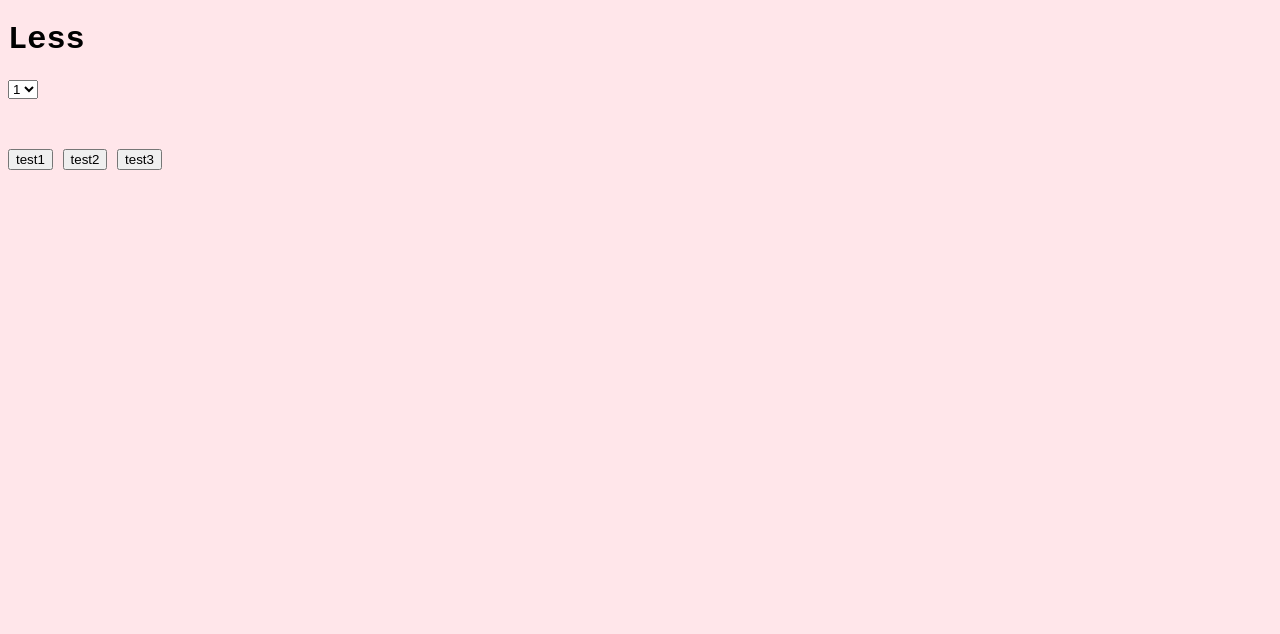
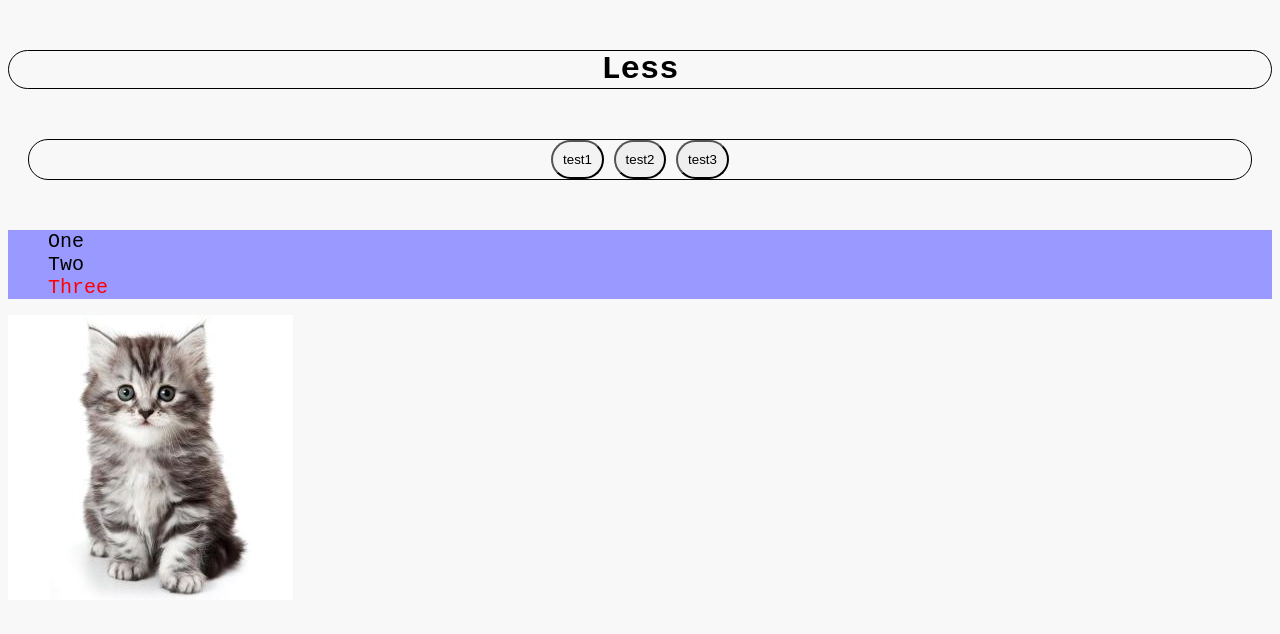
Before and after one commit to Magicianred/Less-Project, a website: page index.html in a window 1280 px wide. Drawn offline with Linux system fonts and the light colour scheme.

Commit message:
implementation of style code

```diff
--- a/index.html
+++ b/index.html
@@ -8,17 +8,19 @@
   </head>
   <body>
     <h1>Less</h1>
-    <form action="#">
-      <select>
-        <option class="one">1</option>
-        <option class="two">2</option>
-        <option class="three">3</option>
-      </select>
-    </form>
+
     <div class="groupButtons">
-      <button>test1</button>
-      <button>test2</button>
-      <button>test3</button>
+      <button class="one">test1</button>
+      <button class="two">test2</button>
+      <button class="three">test3</button>
     </div>
+
+    <ul id="ulMenu">
+      <li>One</li>
+      <li>Two</li>
+      <li>Three</li>
+    </ul>
+
+    <div class="kat"></div>
   </body>
 </html>
--- a/less/style.less
+++ b/less/style.less
@@ -1,16 +1,79 @@
 // Declaring Variable
 @font-family: "Courier New", Courier, monospace;
-@background-color: #f462;
-@primary-color: #8765u;
+@backgroundColor: rgba(207, 205, 205, 0.133);
+@primary-color: blue;
 @secondary-color: #25417;
 @topAndBottomMargin: 50px;
+@lftAndRgtMargins: 20px;
+@buttonsPadding: 10px;
+@images: "/kat.jpg";
 
+// Assign variable to tags
 body {
-  background-color: @background-color;
+  background-color: @backgroundColor;
   font-family: @font-family;
 }
 
 .groupButtons {
-  margin-top: @topAndBottomMargin;
-  margin-bottom: @topAndBottomMargin;
+  margin: @topAndBottomMargin @lftAndRgtMargins;
+  .bordered;
+  text-align: center;
 }
+
+.one {
+  background-color: @backgroundColor;
+  padding: @buttonsPadding;
+  .border-radius(20px);
+}
+
+.two {
+  padding: @buttonsPadding;
+  .border-radius(20px);
+}
+
+.three {
+  padding: @buttonsPadding;
+  .border-radius(20px);
+}
+
+// Creation of stand-alone classes
+.bordered {
+  border-radius: 20px;
+  border: solid 1px black;
+}
+
+// Applying stand-alone classes
+h1 {
+  margin: @topAndBottomMargin 0 @topAndBottomMargin;
+  .bordered;
+  text-align: center;
+}
+
+// Mixing with parameters - button border-radius
+.border-radius(@radius) {
+  border-radius: @radius;
+}
+
+// Nested style
+ul#ulMenu {
+  list-style: none;
+  background-color: lighten(@primary-color, 30%);
+  li {
+    font-size: 20px;
+  }
+
+  li:last-child {
+    color: red;
+  }
+
+  li:hover {
+    background-color: yellow;
+  }
+}
+
+.kat {
+  height: 300px;
+  width: 300px;
+  background: url(@images);
+  background-repeat: no-repeat;
+}
```
Also changed, not shown: css/style.css, kat.jpg (added).
